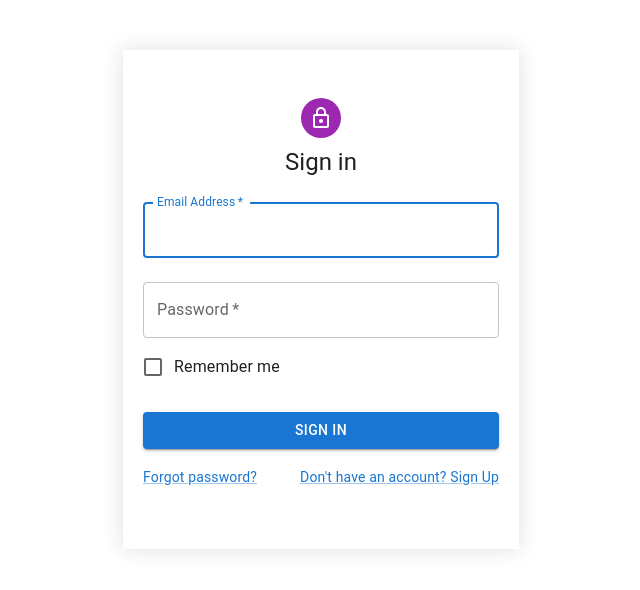
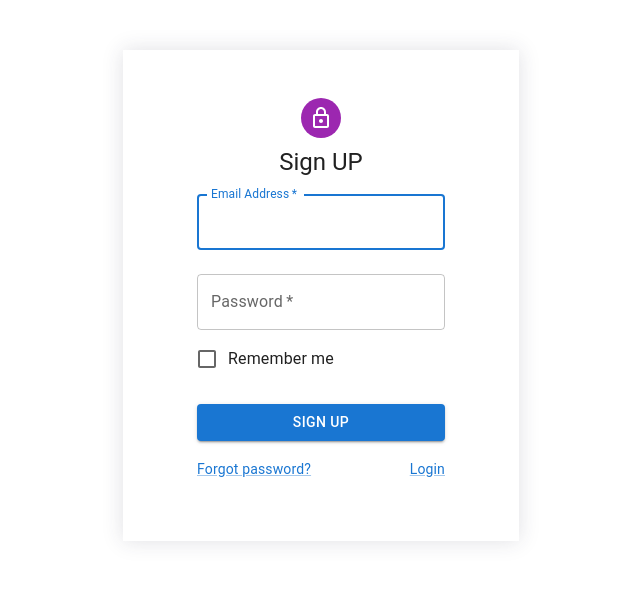
Before and after one commit to ThellaVamshidhar/iAssure-login, a React (Create React App) app: page /signup in a window 1280 px wide. Shown: the top 590 px of the page, without its empty margins (319-959 px from the left). Built offline with nearby package versions, Linux system fonts and the light colour scheme.

Commit message:
one-side-form

```diff
--- a/package.json
+++ b/package.json
@@ -13,6 +13,7 @@
     "axios": "^1.5.0",
     "react": "^18.2.0",
     "react-dom": "^18.2.0",
+    "react-router-dom": "^6.16.0",
     "react-scripts": "5.0.1",
     "web-vitals": "^2.1.4"
   },
--- a/src/App.js
+++ b/src/App.js
@@ -1,90 +1,22 @@
 import * as React from 'react';
 import "./App.css";
-import Avatar from '@mui/material/Avatar';
-import Button from '@mui/material/Button';
-import CssBaseline from '@mui/material/CssBaseline';
-import TextField from '@mui/material/TextField';
-import FormControlLabel from '@mui/material/FormControlLabel';
-import Checkbox from '@mui/material/Checkbox';
-import Link from '@mui/material/Link';
-import Grid from '@mui/material/Grid';
-import Box from '@mui/material/Box';
-import LockOutlinedIcon from '@mui/icons-material/LockOutlined';
-import Typography from '@mui/material/Typography';
-import Container from '@mui/material/Container';
-import { createTheme, ThemeProvider } from '@mui/material/styles';
+import {BrowserRouter, Routes, Route} from 'react-router-dom';
+import LogIn from './Login';
+import Signup from './Signup';
+import Home from "./Home";
 
 
-const defaultTheme = createTheme();
+function App(){
+   return (
+    <BrowserRouter>
+    <Routes>
 
-function SignIn() {
-  const handleSubmit = (event) => {
-    event.preventDefault();
-    const data = new FormData(event.currentTarget);
-    console.log({
-      email: data.get('email'),
-      password: data.get('password'),
-    });
-  };
+      <Route path = '/' element = {<LogIn />}></Route>
+      <Route path = '/Home' element = {<Home />}></Route>
+      <Route path = '/signup' element = {<Signup />}></Route>
+    </Routes>
+    </BrowserRouter>
+   )
+}
 
-  return (
-    <ThemeProvider theme={defaultTheme}>
-      <Container component="main" maxWidth="xs">
-        <CssBaseline />
-        <Box className='main-frame'>
-          <Avatar sx={{ m: 1, bgcolor: 'secondary.main' }}>
-            <LockOutlinedIcon />
-          </Avatar>
-          <Typography component="h1" variant="h5">
-            Sign in
-          </Typography>
-          <Box component="form" onSubmit={handleSubmit} noValidate sx={{ mt: 1 }}>
-            <TextField
-              margin="normal"
-              required
-              fullWidth
-              id="email"
-              label="Email Address"
-              name="email"
-              autoFocus
-            />
-            <TextField
-              margin="normal"
-              required
-              fullWidth
-              name="password"
-              label="Password"
-              type="password"
-              id="password"
-            />
-            <FormControlLabel
-              control={<Checkbox value="remember" color="primary" />}
-              label="Remember me"
-            />
-            <Button
-              type="submit"
-              fullWidth
-              variant="contained"
-              sx={{ mt: 3, mb: 2 }}
-            >
-              Sign In
-            </Button>
-            <Grid container>
-              <Grid item xs>
-                <Link href="#" variant="body2">
-                  Forgot password?
-                </Link>
-              </Grid>
-              <Grid item>
-                <Link href="#" variant="body2">
-                  {"Don't have an account? Sign Up"}
-                </Link>
-              </Grid>
-            </Grid>
-          </Box>
-        </Box>
-      </Container>
-    </ThemeProvider>
-  );
-}
-export default SignIn;
+export default App;
--- /dev/null
+++ b/src/Home.js
@@ -0,0 +1,9 @@
+import React from 'react';
+
+function Home(){
+    return(
+<h1>Home</h1>
+    )
+}
+
+export default Home;
--- /dev/null
+++ b/src/Login.js
@@ -0,0 +1,112 @@
+import React, { useState } from 'react';
+import './App.css';
+import Avatar from '@mui/material/Avatar';
+import Button from '@mui/material/Button';
+import CssBaseline from '@mui/material/CssBaseline';
+import TextField from '@mui/material/TextField';
+import FormControlLabel from '@mui/material/FormControlLabel';
+import Checkbox from '@mui/material/Checkbox';
+import Link from '@mui/material/Link';
+import Grid from '@mui/material/Grid';
+import Box from '@mui/material/Box';
+import LockOutlinedIcon from '@mui/icons-material/LockOutlined';
+import Typography from '@mui/material/Typography';
+import Container from '@mui/material/Container';
+import { createTheme, ThemeProvider } from '@mui/material/styles';
+import Axios from 'axios';
+import { useNavigate } from 'react-router-dom';
+import Home from './Home'
+
+const defaultTheme = createTheme();
+
+const LogIn = () => {
+  const [username, setUsername] = useState('');
+  const [password, setPassword] = useState('');
+  const navigate = useNavigate();
+
+  const login = () => {
+    Axios.post('http://localhost:8081/login', {
+      username: username,
+      password: password,
+    })
+      .then((response) => {
+
+        if (!response.data.success) {
+          navigate('/Home');
+        }
+      })
+      .catch((error) => {
+        console.error('Error logging in:', error);
+      });
+  };
+
+  return (
+    <ThemeProvider theme={defaultTheme}>
+      <Container component="main" maxWidth="xs">
+        <CssBaseline />
+        <Box className="main-frame">
+          <Avatar sx={{ m: 1, bgcolor: 'secondary.main' }}>
+            <LockOutlinedIcon />
+          </Avatar>
+          <Typography component="h1" variant="h5">
+            Log In
+          </Typography>
+          <Box noValidate sx={{ mt: 1 }}>
+            <TextField
+              margin="normal"
+              required
+              fullWidth
+              id="email"
+              type="text"
+              label="Email Address"
+              name="email"
+              autoFocus
+              onChange={(e) => {
+                setUsername(e.target.value);
+              }}
+            />
+            <TextField
+              margin="normal"
+              required
+              fullWidth
+              name="password"
+              label="Password"
+              type="text"
+              id="password"
+              onChange={(e) => {
+                setPassword(e.target.value);
+              }}
+            />
+            <FormControlLabel
+              control={<Checkbox value="remember" color="primary" />}
+              label="Remember me"
+            />
+            <Button
+              type="submit"
+              fullWidth
+              variant="contained"
+              sx={{ mt: 3, mb: 2 }}
+              onClick={login}
+            >
+              Log In
+            </Button>
+            <Grid container>
+              <Grid item xs>
+                <Link href="#" variant="body2">
+                  Forgot password?
+                </Link>
+              </Grid>
+              <Grid item>
+                <Link href="/signup" variant="body2">
+                  {"Don't have an account? Sign Up"}
+                </Link>
+              </Grid>
+            </Grid>
+          </Box>
+        </Box>
+      </Container>
+    </ThemeProvider>
+  );
+};
+
+export default LogIn;
--- /dev/null
+++ b/src/Signup.js
@@ -0,0 +1,106 @@
+import React, { useState } from "react";
+import "./App.css";
+import Avatar from '@mui/material/Avatar';
+import Button from '@mui/material/Button';
+import CssBaseline from '@mui/material/CssBaseline';
+import TextField from '@mui/material/TextField';
+import FormControlLabel from '@mui/material/FormControlLabel';
+import Checkbox from '@mui/material/Checkbox';
+import Link from '@mui/material/Link';
+import Grid from '@mui/material/Grid';
+import Box from '@mui/material/Box';
+import LockOutlinedIcon from '@mui/icons-material/LockOutlined';
+import Typography from '@mui/material/Typography';
+import Container from '@mui/material/Container';
+import { createTheme, ThemeProvider } from '@mui/material/styles';
+
+import Axios from 'axios';
+
+
+
+const defaultTheme = createTheme();
+function Signup(){
+
+    const [usernameReg, setUernameReg] = useState("");
+    const [passwordReg, setPasswordReg] = useState ("");
+
+    const register = () => {
+        Axios.post("http://localhost:8081/register", {
+          username: usernameReg,
+          password: passwordReg,
+         }).then((response) => {
+            console.log(response);
+         });
+       };
+
+    return (
+        <ThemeProvider theme={defaultTheme}>
+      <Container component="main" maxWidth="xs">
+        <CssBaseline />
+        <Box className='main-frame'>
+          <Avatar sx={{ m: 1, bgcolor: 'secondary.main' }}>
+            <LockOutlinedIcon />
+          </Avatar>
+          <Typography component="h1" variant="h5">
+            Sign UP
+          </Typography>
+          <form action="" >
+            <Box>
+            <TextField
+              margin="normal"
+              required
+              fullWidth
+              id="email"
+              type="text"
+              label="Email Address"
+              name="email"
+              autoFocus
+              onChange={(e) => {
+                setUernameReg(e.target.value);}}
+            /></Box>
+            <Box>
+            <TextField
+              margin="normal"
+              required
+              fullWidth
+              name="password"
+              label="Password"
+              type="text"
+              id="password"
+              onChange={(e) =>{
+                setPasswordReg(e.target.value);
+             }}
+            />
+           </Box>
+            <FormControlLabel
+              control={<Checkbox value="remember" color="primary" />}
+              label="Remember me"
+            />
+            <Button
+              type="submit"
+              fullWidth
+              variant="contained"
+              sx={{ mt: 3, mb: 2 }}
+              onClick={register}>
+              Sign up
+            </Button>
+            <Grid container>
+              <Grid item xs>
+                <Link href="#" variant="body2">
+                  Forgot password?
+                </Link>
+              </Grid>
+              <Grid item>
+                <Link href="/" variant="body2">
+                  {"Login"}
+                </Link>
+              </Grid>
+            </Grid>
+          </form>
+        </Box>
+      </Container>
+    </ThemeProvider>
+    )
+}
+
+export default Signup;
```
Also changed, not shown: src/dum.js (added), 1 other file (tests, documents, lock files or other folders).
